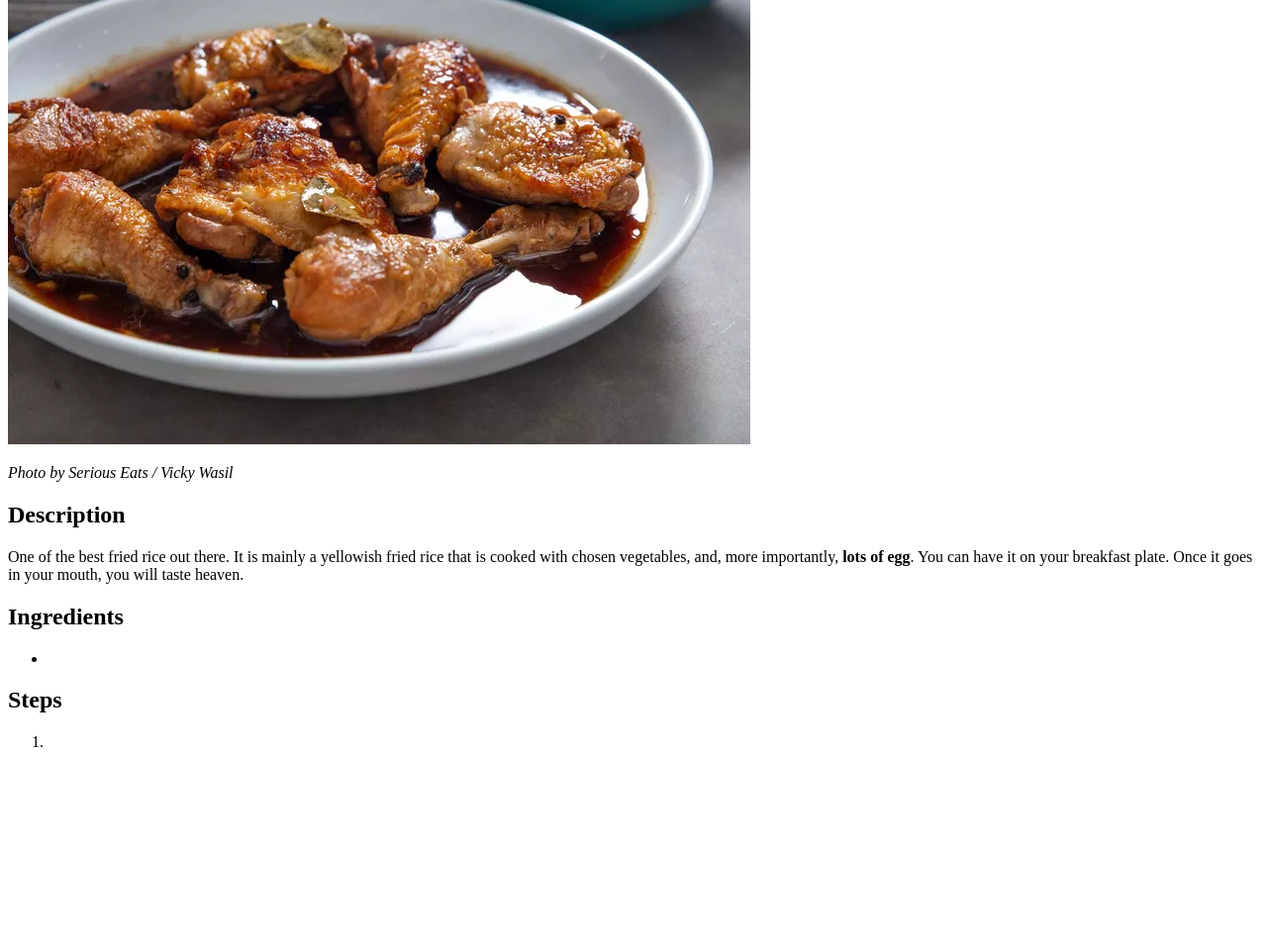
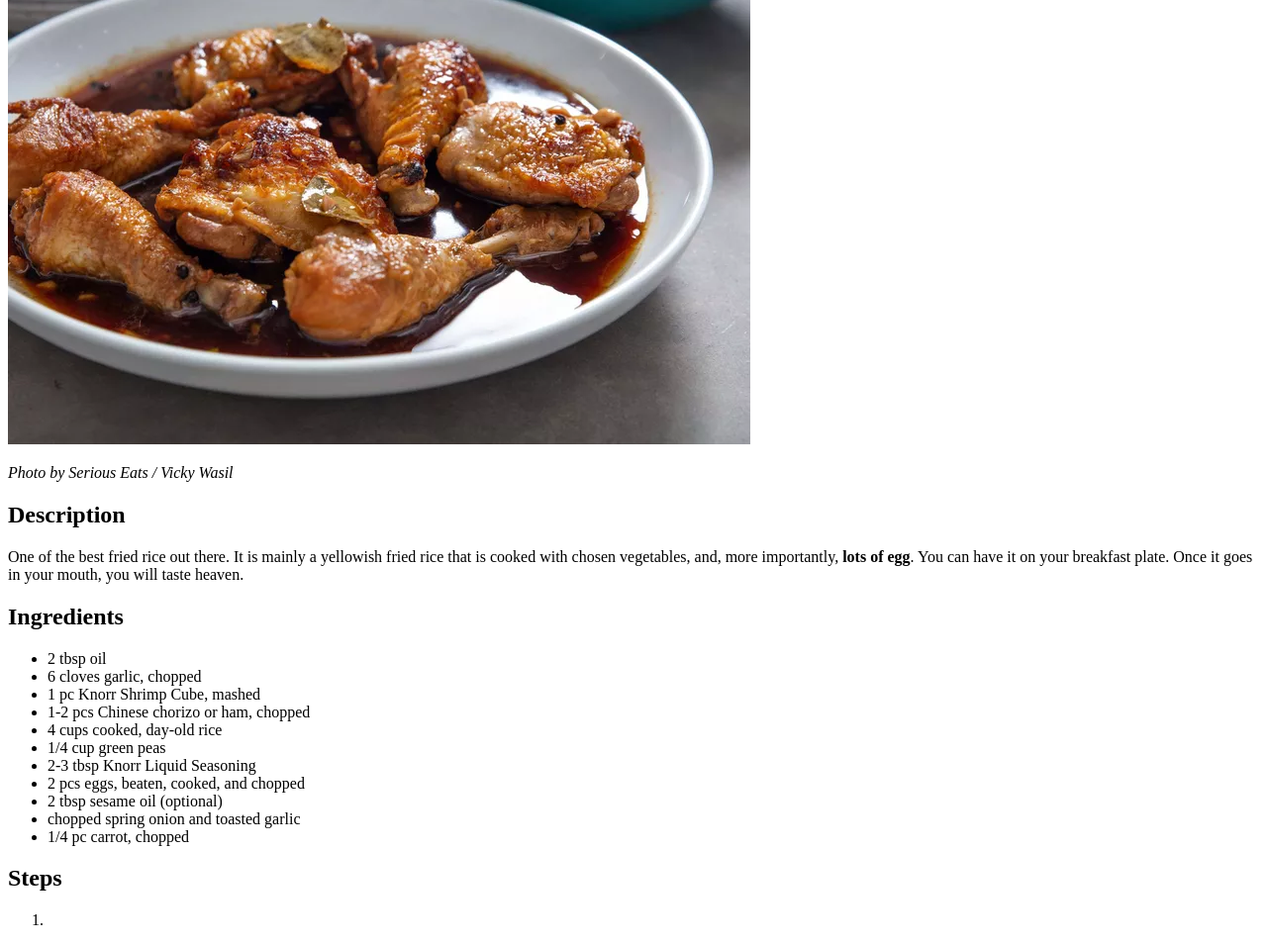
Before and after one commit to VerxMaxum/odin-recipes, a plain HTML site: page recipes/yangchow.html in a window 1280 px wide. Shown: the part 194-1149 px from the top of the page at 99% size. Before the commit the page ends 969 px from the top, so only its background shows below. Drawn offline with Linux system fonts and the light colour scheme.

Commit message:
Add ingredients of yangchow

```diff
--- a/recipes/yangchow.html
+++ b/recipes/yangchow.html
@@ -15,7 +15,18 @@
         </p>
         <h2>Ingredients</h2>
         <ul>
-            <li></li>
+            <li>2 tbsp oil</li>
+            <li>6 cloves garlic, chopped
+            </li>
+            <li>1 pc Knorr Shrimp Cube, mashed</li>
+            <li>1-2 pcs Chinese chorizo or ham, chopped</li>
+            <li>4 cups cooked, day-old rice</li>
+            <li>1/4 cup green peas</li>
+            <li>2-3 tbsp Knorr Liquid Seasoning</li>
+            <li>2 pcs eggs, beaten, cooked, and chopped</li>
+            <li>2 tbsp sesame oil (optional)</li>
+            <li>chopped spring onion and toasted garlic</li>
+            <li>1/4 pc carrot, chopped</li>
         </ul>
         <h2>Steps</h2>
         <ol>
```
